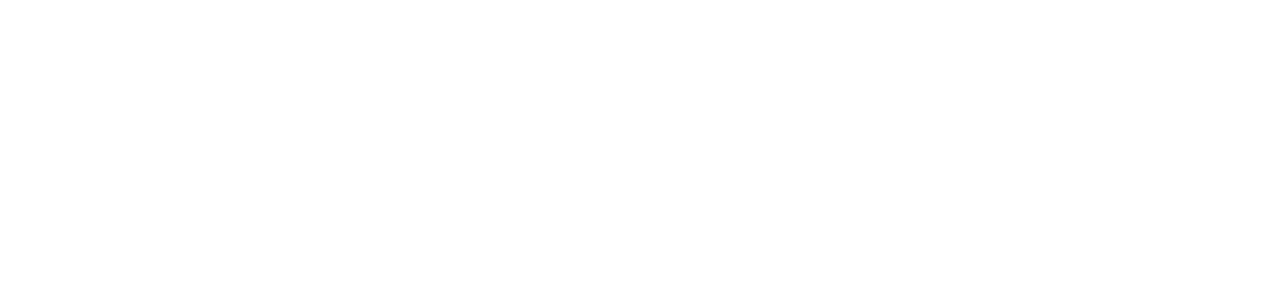
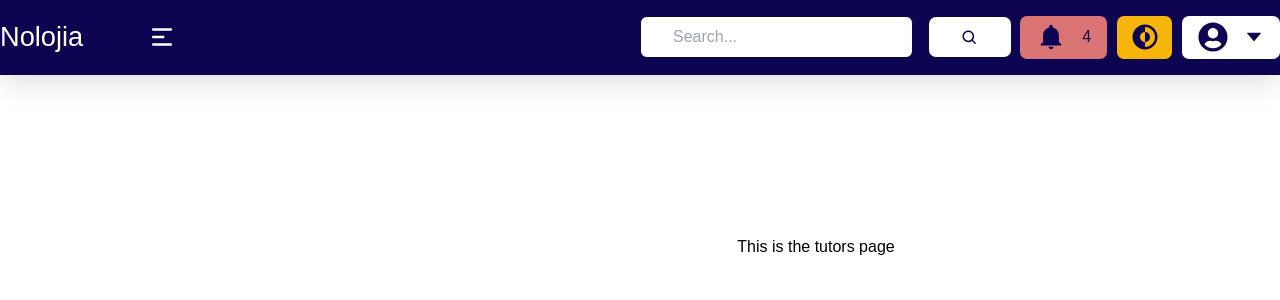
Before and after one commit to Nolojia-Technologies/nolojia-frontend, a React (Create React App) app: page /admin/tutors in a window 1280 px wide. Before the commit this address had no page. Shown: the top 300 px of the page. Built offline with nearby package versions, Linux system fonts and the light colour scheme.

Commit message:
Adding more files and structuring css

```diff
--- a/package.json
+++ b/package.json
@@ -9,6 +9,7 @@
     "axios": "^1.3.4",
     "react": "^18.2.0",
     "react-dom": "^18.2.0",
+    "react-icons": "^4.8.0",
     "react-scripts": "5.0.1",
     "web-vitals": "^2.1.4"
   },
--- a/src/App.css
+++ b/src/App.css
@@ -1,38 +1,27 @@
-.App {
-  text-align: center;
+/*main component stylings */
+*{
+  margin:0;
+  padding: 0;
+  border: none;
+  outline:none;
+  box-sizing: border-box;
 }
+.btn{
+  padding: 0.7rem 2rem;
+  font-family:'Sen', sans-serif;
+  font-size: 1.1em;
+  border-radius: 7px;
 
-.App-logo {
-  height: 40vmin;
-  pointer-events: none;
 }
+.btn-white{
+  background-color: #fff;
+  color: var(--blue);
 
-@media (prefers-reduced-motion: no-preference) {
-  .App-logo {
-    animation: App-logo-spin infinite 20s linear;
-  }
 }
-
-.App-header {
-  background-color: #282c34;
-  min-height: 100vh;
-  display: flex;
-  flex-direction: column;
-  align-items: center;
-  justify-content: center;
-  font-size: calc(10px + 2vmin);
-  color: white;
+.btn-white:hover{
+  background-color: var(--gold);
 }
-
-.App-link {
-  color: #61dafb;
+input{
+  font-family:'Sen', sans-serif;
+  padding: .5rem 2rem;
 }
-
-@keyframes App-logo-spin {
-  from {
-    transform: rotate(0deg);
-  }
-  to {
-    transform: rotate(360deg);
-  }
-}
--- a/src/App.js
+++ b/src/App.js
@@ -10,6 +10,7 @@
 import MainPageTutor from './tutor/MainPageTutor';
 import NavStudents from './components/nav/NavStudents';
 import MainPageStudents from './students/MainPageStudents';
+import Tutors from './admin/Tutors';
 
 function App() {
   return (
@@ -17,6 +18,7 @@
       <Routes>
         <Route path="/admin" element={<NavAdmin />}>
           <Route index element={<Dashboard />} />
+          <Route path="tutors" element={<Tutors />} />
 
         </Route>
         <Route path="/schools" element={<NavSchools />}>
--- a/src/admin/Dashboard.jsx
+++ b/src/admin/Dashboard.jsx
@@ -1,8 +1,11 @@
 import React from 'react'
-
+import "./admin.css"
 const Dashboard = () => {
+  console.log("Hello")
   return (
-    <div>Dashboard</div>
+    <div className='admin-content'>
+      <p className='text-center'>The content of the dashboard goes here</p>
+    </div>
   )
 }
 
--- /dev/null
+++ b/src/admin/Tutors.jsx
@@ -0,0 +1,12 @@
+import React from 'react'
+
+const Tutors = () => {
+    console.log("tutors page")
+  return (
+    <div className='admin-content'>
+      <p className='text-center'>This is the tutors page</p>
+    </div>
+  )
+}
+
+export default Tutors
--- /dev/null
+++ b/src/admin/admin.css
@@ -0,0 +1,9 @@
+.admin-content{
+    margin-left: 22rem;
+    margin-top: 10rem;
+}
+@media(max-width:824px){
+    .admin-content{
+        margin-left: 0;
+    }
+}
--- a/src/components/nav/NavAdmin.jsx
+++ b/src/components/nav/NavAdmin.jsx
@@ -1,56 +1,86 @@
-import React from 'react'
-import {Box, IconButton, useTheme} from '@mui/material';
-import {useContext} from 'react';
-import {ColorModeContext, tokens} from '../../theme';
-import {ThemeProvider } from "@mui/material/styles";
-import InputBase from '@mui/material/InputBase';
-import LightModeOutlinedIcon from '@mui/icons-material/LightModeOutlined';
-import DarkModeOutlinedIcon from '@mui/icons-material/DarkModeOutlined';
-import NotificationsOutlinedIcon from '@mui/icons-material/NotificationsOutlined';
-import SettingsOutlinedIcon from '@mui/icons-material/SettingsOutlined';
-import SearchIcon from '@mui/icons-material/Search';
-import PersonOutlineIcon from '@mui/icons-material/PersonOutline';
+import React,{useState, useEffect} from 'react'
+import "./navs.css"
+import {BiSearch} from "react-icons/bi"
+import {IoMdNotifications} from "react-icons/io"
+import {CgDarkMode} from "react-icons/cg"
+import {FaUserCircle} from "react-icons/fa"
+import {AiOutlineCaretDown} from "react-icons/ai"
+import {CgMenuLeftAlt} from "react-icons/cg"
+import SideNav from '../sidenav/SideNav'
+import { Outlet } from 'react-router-dom'
+const NavAdmin = () => {
+  const [mobileNav, setMobileNav] = useState(false)
+  const [sideNav, setSideNav] = useState(false)
+  const handleResize = () => {
+    if (window.innerWidth < 824) {
+      setSideNav(false)
+    } else {
+        setSideNav(true)
+    }
+  }
+  useEffect(()=>{
+    window.addEventListener("resize", handleResize)
+  },[])
+  return (
+    <div>
+      <nav className='navbar'>
+        <div className="col-left">
+          <div className='logo'>
+          <h1>Nolojia</h1>
+          <CgMenuLeftAlt size={30} onClick={()=>{setSideNav(!sideNav)}}/>
+          </div>
 
+        </div>
+        <div className='mobile-nav-toggler'>
+          <AiOutlineCaretDown size={30} onClick={()=>{setMobileNav(!mobileNav)}}/>
+          {mobileNav&&<div className='mobile-nav-box'>
+            <div className='mobile-navitem'>
+              <div className='search'>
+                <input type="text" className='input-box' placeholder='Search...' />
+                <button className='btn btn-white'><BiSearch/></button>
+              </div>
+            </div>
+            <div className='mobile-navitem'>
+              <div className='notifications'>
+                <IoMdNotifications size={30}/>
+                <p className='number'>4</p>
+              </div>
+            </div>
+            <div className='mobile-navitem'>
+              <div className='mode'>
+                <CgDarkMode size={30}/>
+              </div>
+            </div>
+            <div className='mobile-navitem'>
+              <div className='user-profile'>
+                <FaUserCircle size={30}/>
+                <AiOutlineCaretDown size={20}/>
+              </div>
+            </div>
 
-const NavAdmin = () => {
-  const theme = useTheme();
-  const colors = tokens(theme.palette.mode);
-  const colorMode = useContext(ColorModeContext);
-  return (
-    <Box display="flex" justifyContent="space-between" p={2}>
-      {/* searchbar */}
-      <Box display="flex" backgroundColor={colors.primary[500]} borderRadius="3px">
-        <InputBase sx={{ml: 2, flex: 1}} placeholder="search" />
-          <IconButton type="button" sx={{ p:1 }}>
-              <SearchIcon />
-          </IconButton>
-      </Box>
-      {/* icons */}
-      <Box display="flex" justifyContent="flex-end">
-      <ThemeProvider theme={theme}>
-        <IconButton onClick={colorMode.toggleColorMode}>
-        {theme.palette.mode && theme.palette.mode === 'dark' ? (
-          <DarkModeOutlinedIcon />
-        ) : (
-          <LightModeOutlinedIcon />
-        )}
-
-        </IconButton>
-      </ThemeProvider>
-
-      <IconButton>
-      <NotificationsOutlinedIcon />
-      </IconButton>
-
-      <IconButton>
-      <SettingsOutlinedIcon />
-      </IconButton>
-
-      <IconButton>
-      <PersonOutlineIcon />
-      </IconButton>
-      </Box>
-    </Box>
+          </div>}
+        </div>
+        <div className="col-right">
+          <div className='search'>
+            <input type="text" className='input-box' placeholder='Search...' />
+            <button className='btn btn-white'><BiSearch/></button>
+          </div>
+          <div className='notifications'>
+            <IoMdNotifications size={30}/>
+            <p className='number'>4</p>
+          </div>
+          <div className='mode'>
+            <CgDarkMode size={30}/>
+          </div>
+          <div className='user-profile'>
+            <FaUserCircle size={30}/>
+            <AiOutlineCaretDown size={20}/>
+          </div>
+        </div>
+      </nav>
+      <SideNav setSideNav={sideNav}/>
+      <Outlet/>
+    </div>
   )
 }
 
--- /dev/null
+++ b/src/components/nav/navs.css
@@ -0,0 +1,141 @@
+.navbar{
+    display: flex;
+    justify-content:between;
+    align-items: center;
+    background-color: var(--blue);
+    padding: 1rem 0;
+    color: #fff;
+    width: 100%;
+    box-shadow: rgba(100, 100, 111, 0.2) 0px 7px 29px 0px;
+}
+.logo{
+    display: flex;
+    align-items: center;
+    gap: 10%;
+}
+.logo h1{
+    font-size: 1.7rem;
+}
+.col-left{
+    width:60%;
+}
+.col-right{
+    width:40%;
+    display: flex;
+    align-items: center;
+    justify-content: space-between;
+}
+.notifications, .mode, .search , .user-profile{
+    display:flex;
+    align-items: center;
+    gap:1rem;
+}
+.search{
+    color: var(--blue);
+
+}
+.mobile-nav-toggler{
+    display: none;
+}
+.search input{
+    border: 1px solid var(--blue);
+    border-radius: 7px;
+}
+.notifications{
+    background-color: rgb(219, 117, 117);
+    padding: .4rem 1rem;
+    color: var(--blue);
+    border-radius: 7px;
+}
+.mode{
+    background-color: var(--gold);
+    padding: .4rem .8rem;
+    color: var(--blue);
+    border-radius: 7px;
+}
+.user-profile{
+    background-color: #fff;
+    padding: .4rem 1rem;
+    color: var(--blue);
+    border-radius: 7px;
+}
+@media(max-width:1135px){
+
+}
+@media(max-width:1599px){
+    .col-left{
+        width: 55%;
+    }
+    .col-right{
+        width: 45%;
+    }
+}
+@media(max-width:1413px){
+    .col-left{
+        width: 50%;
+    }
+    .col-right{
+        width: 50%;
+    }
+}
+@media(max-width:1260px){
+    .col-left{
+        width: 45%;
+    }
+    .col-right{
+        width: 55%;
+    }
+}
+@media(max-width:1135px){
+    .col-left{
+        width: 40%;
+    }
+    .col-right{
+        width: 60%;
+    }
+
+}
+@media(max-width:999px){
+    .col-left{
+        width: 25%;
+    }
+    .col-right{
+        width: 75%;
+    }
+
+}
+@media(max-width:824px){
+    .mobile-nav-toggler{
+        display: initial;
+        position: relative;
+    }
+    .col-left{
+        width: 90%;
+    }
+    .col-right{
+        display: none;
+    }
+    .search input{
+        width: 80%;
+    }
+    .search button{
+        width: 20%;
+    }
+    .user-profile{
+        justify-content: space-between;
+    }
+    .mobile-nav-box{
+        position: absolute;
+        top: 3.5rem;
+        width: 90vw;
+        right: 0rem;
+        background-color: var(--blue);
+        padding: .7rem;
+        border-radius: 7px;
+        z-index: 1000;
+        box-shadow: rgba(0, 0, 0, 0.35) 0px 5px 15px;
+    }
+    .mobile-navitem{
+        margin-top: 1rem;
+    }
+}
--- a/src/components/sidenav/SideNav.jsx
+++ b/src/components/sidenav/SideNav.jsx
@@ -1,10 +1,27 @@
 import React from 'react'
-import { Outlet } from 'react-router-dom'
+import Sidenavitems from '../sidenavitems/Sidenavitems'
+import "./sidenav.css"
+import {MdSpaceDashboard} from "react-icons/md"
+const SideNav = ({setSideNav}) => {
 
-const SideNav = () => {
+
   return (
-    <div>
-    </div>
+    <aside className={setSideNav?"sidenav":"sidenav-hidden"}>
+      <div className='menu-items'>
+        <Sidenavitems logo={<MdSpaceDashboard/>} title="Dashboard"/>
+        <Sidenavitems logo={<MdSpaceDashboard/>} title="Tutors"/>
+        <Sidenavitems logo={<MdSpaceDashboard/>} title="Schools"/>
+        <Sidenavitems logo={<MdSpaceDashboard/>} title="Students"/>
+        <Sidenavitems logo={<MdSpaceDashboard/>} title="Curriculum"/>
+        <Sidenavitems logo={<MdSpaceDashboard/>} title="Schedules"/>
+        <Sidenavitems logo={<MdSpaceDashboard/>} title="Staff"/>
+        <Sidenavitems logo={<MdSpaceDashboard/>} title="Payments"/>
+        <Sidenavitems logo={<MdSpaceDashboard/>} title="Calendar"/>
+
+      </div>
+
+
+    </aside>
   )
 }
 
--- /dev/null
+++ b/src/components/sidenav/sidenav.css
@@ -0,0 +1,14 @@
+.sidenav{
+    position: absolute;
+    top: 4.5rem;
+    left: 0;
+    width: 20rem;
+    background-color: var(--blue);
+    height: 93.29%;
+}
+.menu-items{
+    margin: 5rem 1rem;
+}
+.sidenav-hidden{
+    display: none;
+}
--- /dev/null
+++ b/src/components/sidenavitems/Sidenavitems.jsx
@@ -0,0 +1,16 @@
+import React from 'react'
+import "./sidenavitems.css"
+const Sidenavitems = ({logo, title}) => {
+  return (
+    <div className='sidenav-item'>
+        <div className="logo">
+            {logo}
+        </div>
+        <div className="nav-text">
+            {title}
+        </div>
+    </div>
+  )
+}
+
+export default Sidenavitems
--- /dev/null
+++ b/src/components/sidenavitems/sidenavitems.css
@@ -0,0 +1,7 @@
+.sidenav-item{
+    display: flex;
+    color: #fff;
+    gap: 2rem;
+    font-size: 1.4rem;
+    margin: 2.5rem 0;
+}
```
Also changed, not shown: 1 other file (tests, documents, lock files or other folders).
